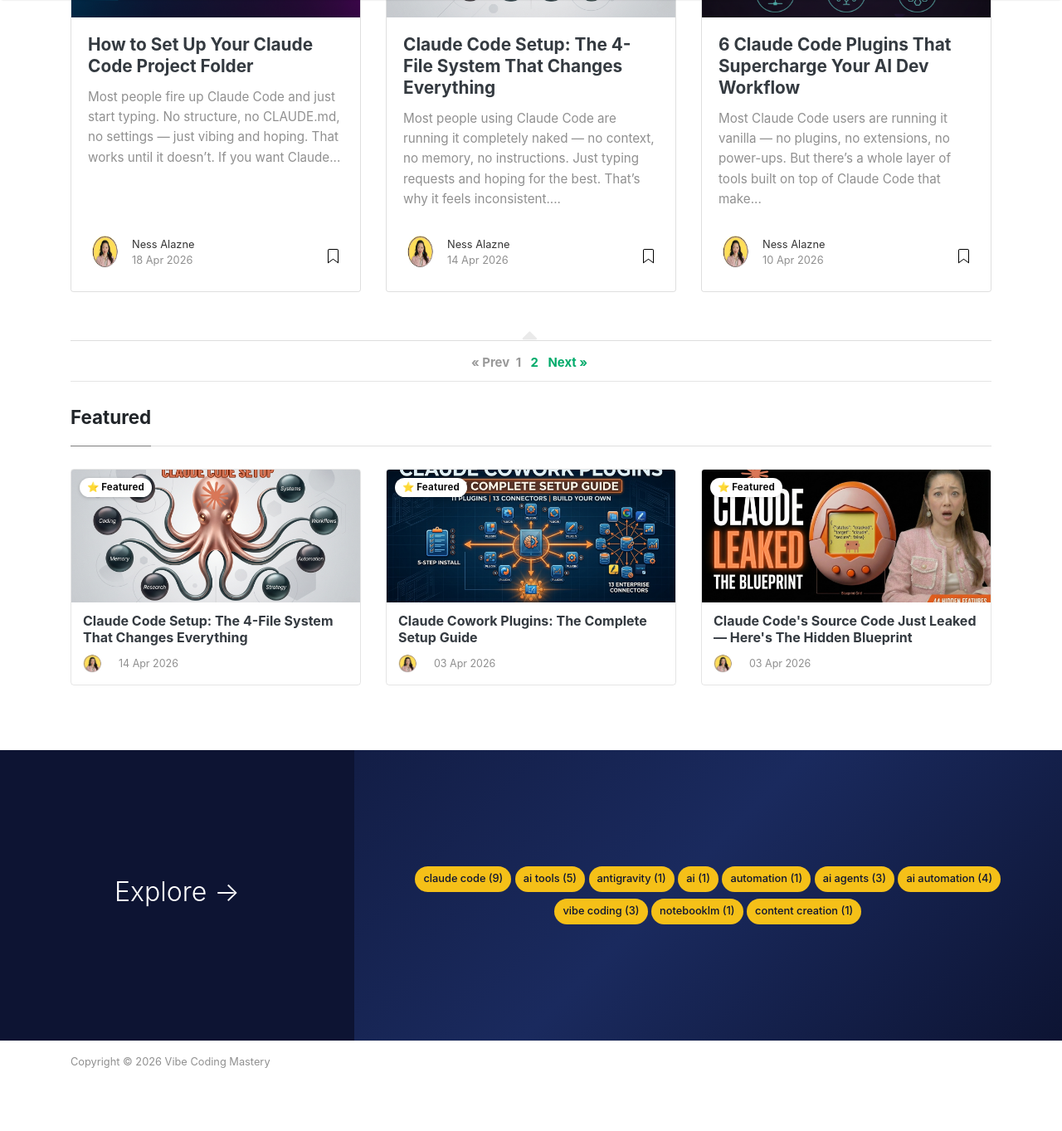
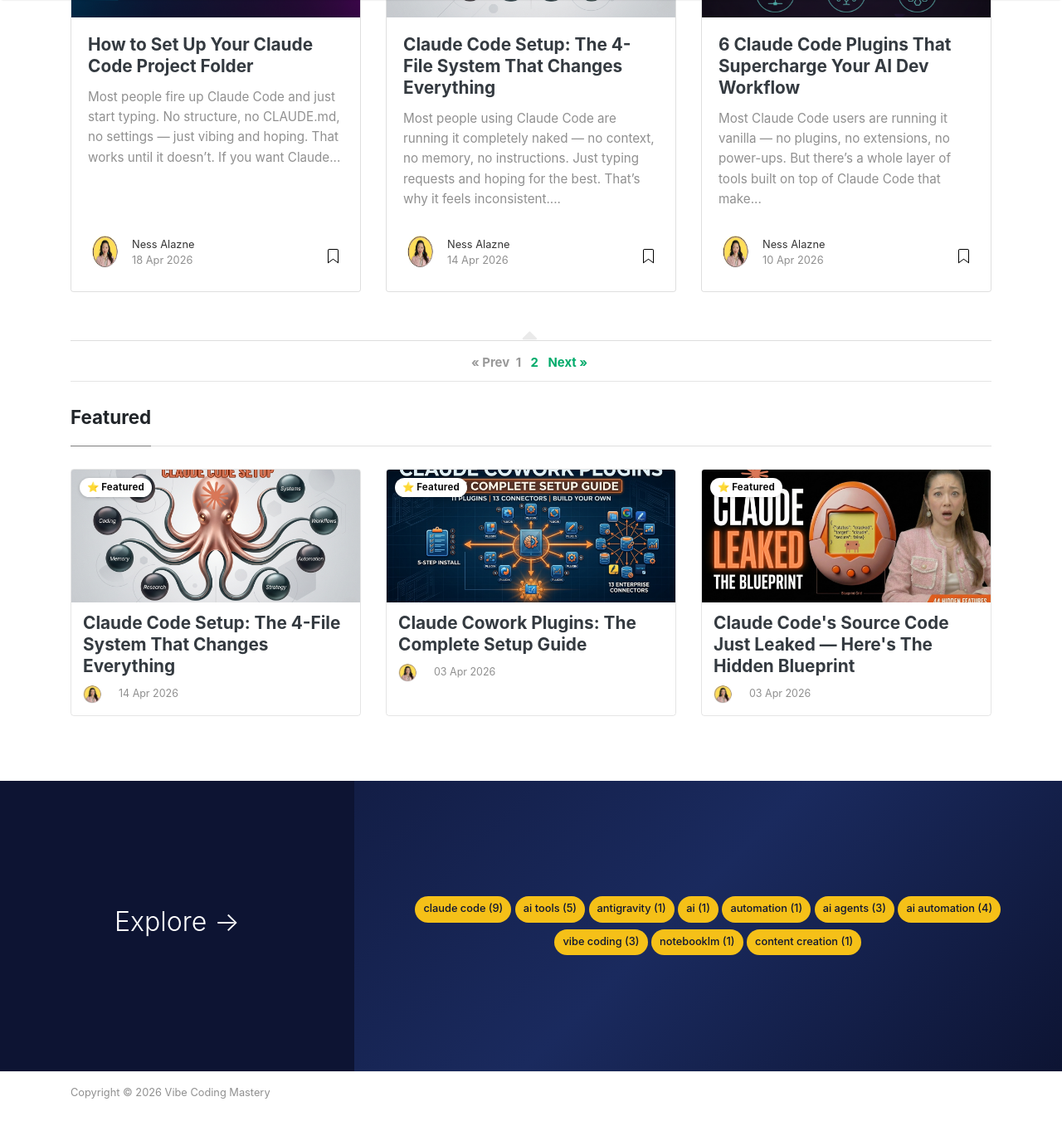
Before and after one commit to nessalazne/nessalazne.github.io, a Jekyll site: the page built from index.html, in a window 1280 px wide and 1400 px high, scrolled down 1024 px. Shown: the top 1363 px of the window at 83% size. Built offline with Jekyll 4.4.1, drawn with Linux system fonts in a browser that asks for light colours; nearby versions of some CDN libraries; the list of posts is cut into pages by our own code.

Commit message:
Match featured strip title size to All Stories cards (1.3rem)
Co-Authored-By: Claude Sonnet 4.6 <noreply@anthropic.com>

```diff
--- a/assets/css/screen.css
+++ b/assets/css/screen.css
@@ -518,9 +518,9 @@ blockquote {
 }
 
 .featured-strip-title {
-    font-size: 1rem;
+    font-size: 1.3rem;
     font-weight: 700;
-    line-height: 1.3;
+    line-height: 1.25;
     margin-bottom: 10px;
 }
 
```
